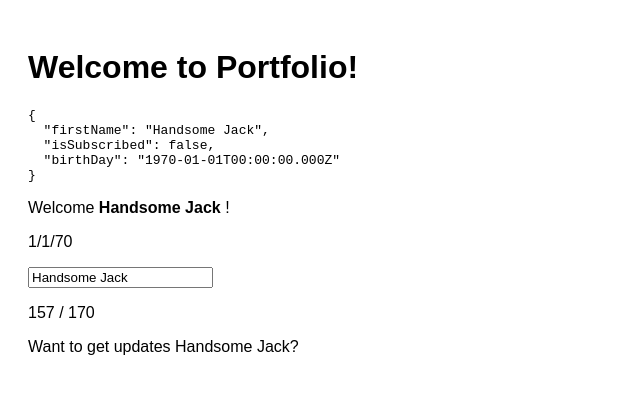
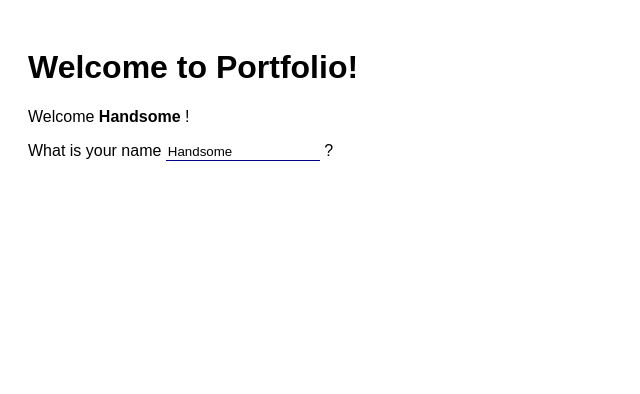
Before and after one commit to eduwebpl/angular-od-podstaw, an Angular app: page / in a window 1280 px wide. Shown: the top 394 px of the page, without its empty margins (0-640 px from the left). Built offline with nearby package versions, Linux system fonts and the light colour scheme.

Commit message:
2.8. Projekt: Interaktywny formularz - start

```diff
--- a/src/app/components/welcome/welcome.component.css
+++ b/src/app/components/welcome/welcome.component.css
@@ -0,0 +1,10 @@
+.inline-input{
+    display: inline-block;
+    border: none;
+    border-bottom: 1px dashed gray;
+    width: 150px;
+}
+.inline-input:focus{
+    outline: none;
+    border-bottom: 1px solid darkblue;
+}
--- a/src/app/components/welcome/welcome.component.html
+++ b/src/app/components/welcome/welcome.component.html
@@ -1,19 +1,26 @@
-<pre>{{ user | json }}</pre>
+<!-- <pre>{{ user | json }}</pre> -->
 
-<p> Welcome <b>{{ user.firstName | titlecase }}</b>  ! </p>
+<p> Welcome <b>{{ user.firstName | titlecase }}</b> ! </p>
 
-<p>{{user.birthDay | date: dateFormat }}</p>
+<p [hidden]="!steps.askForFirstName">
+    What is your name
+    <input class="inline-input" type="text" [value]="user.firstName" #firstNameRef
+        (input)="updateName($event.target.value)" autofocus maxlength="20">
+    ?
+</p>
 
-<div [title]="user.firstName"
-     [hidden]="!askAboutName"
-     [attr.data-isSubscribed]="user.isSubscribed"
-     role="presentation">
+<p [hidden]="!steps.askToSubscribe">
+    Would you like to subscribe to our awesome newsletter?
+    <button>Yes</button>
+    <button disabled>No</button>
+</p>
 
-    <input type="text" [value]="user.firstName" #firstNameRef
-        (input)="user.firstName = $event.target.value">
+<p [hidden]="!steps.askForEmail">
+    Type your best email <input type="text" class="inline-input" placeholder="here">
+    and <button>Click here!</button>
+</p>
 
-    <p>{{ 170 - user.firstName.length }} / 170</p>
-
+<div [hidden]="!steps.subscribedSuccess">
+    <h1>You are all set up now!</h1>
+    <p>Check your mailbox for loads of awesome stuff!</p>
 </div>
-
-<p> {{ askIfSubscribed() }}</p>
--- a/src/app/components/welcome/welcome.component.ts
+++ b/src/app/components/welcome/welcome.component.ts
@@ -7,21 +7,27 @@ import { Component, OnInit } from '@angular/core';
 })
 export class WelcomeComponent implements OnInit {
   user = {
-    firstName: 'Handsome Jack',
-    isSubscribed: false,
-    birthDay: new Date(1970,0,1)
+    firstName: 'Handsome',
+    isSubscribed: false
   }
 
-  dateFormat = 'shortDate'
-
-  askAboutName = true
+  steps = {
+    showWelcome: false,
+    askForFirstName:true,
+    askForEmail:false,
+    askToSubscribe:false,
+    subscribedSuccess:false
+  }
 
   constructor() { }
 
-  askIfSubscribed(){
-    return this.user.isSubscribed ?
-    'You are subscribed' : `Want to get updates ${this.user.firstName}?`
+  updateName(firstName: string){
+    this.user.firstName = firstName
   }
+
+  subscribeUser(email:string){}
+
+  skipSubscription(){}
 
   ngOnInit(): void {
   }
```
